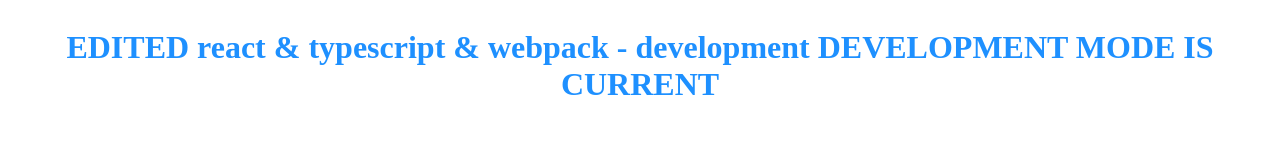
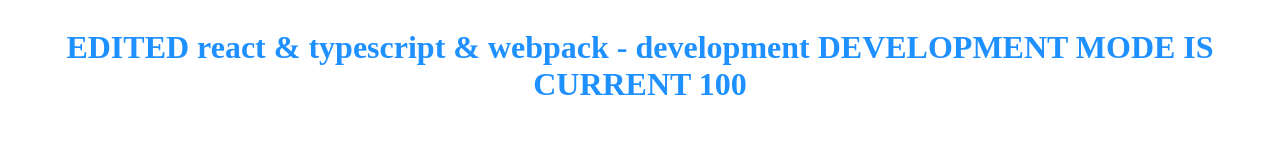
Before and after one commit to roman89ua/Unit-testing-jest-enzyme, a React app: page / in a window 1280 px wide. Shown: the top 160 px of the page. Built offline with nearby package versions, Linux system fonts and the light colour scheme.

Commit message:
pre-commit with husky4 and set up package.json for pre-commit check

```diff
--- a/src/App.tsx
+++ b/src/App.tsx
@@ -5,10 +5,11 @@
 import { ClickCounter } from './ClickCounter';
 
 export const App = () => {
+  const a = '100';
   return (
     <div className="centered">
       <h1>
-        EDITED react & typescript & webpack - {process.env.NODE_ENV} {process.env.name}
+        EDITED react & typescript & webpack - {process.env.NODE_ENV} {process.env.name} {a}
       </h1>
       <img src={REACT_LOGO} alt="React logo" width="50%" height="50%" />.
       <img src={REACT_LOGO_SVG} alt="React logo svg" width="50%" height="50%" />.
```
Also changed, not shown: package.json (+18 -3 lines), 1 other file (tests, documents, lock files or other folders).
